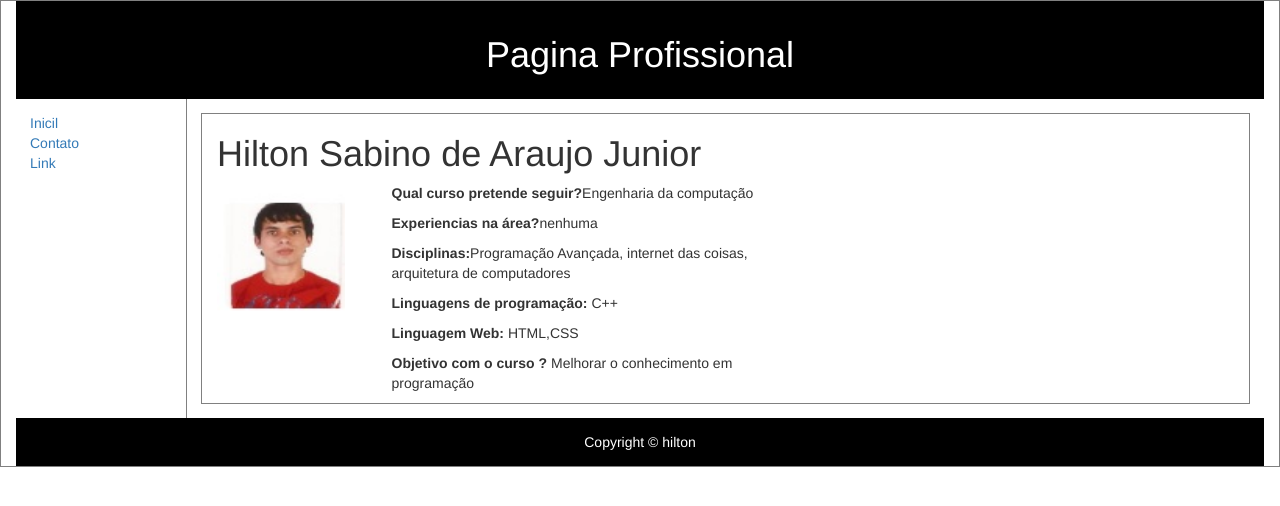
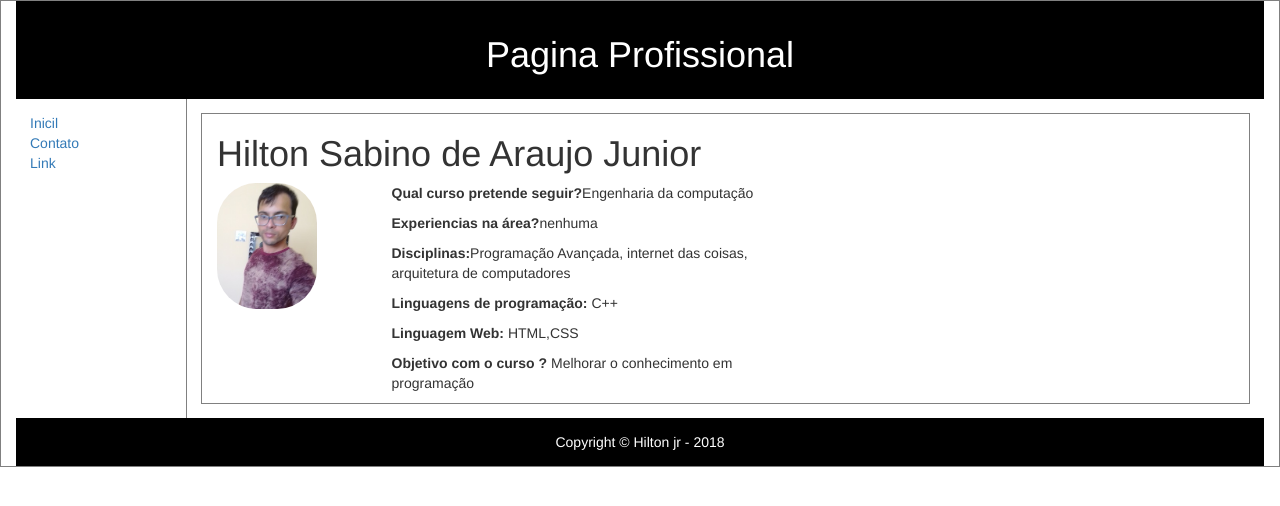
Before and after one commit to hiltonjr/hiltonjr.github.io, a plain HTML site: page Paginaprofissional.html in a window 1280 px wide. Drawn offline with nearby package versions, Linux system fonts and the light colour scheme.

Commit message:
melhorias
add foto arredondada

```diff
--- a/Paginaprofissional.html
+++ b/Paginaprofissional.html
@@ -66,7 +66,10 @@ article {
   <h1>Hilton Sabino de Araujo Junior</h1>
     <div class="row">
       <div class="col-sm-2">
-        <img src="hiltonjr.github.io/imag/Image.jpg" style="width:128px;height:128px;">
+              	<style type="text/css">
+                  img{border-radius: 40px;}
+        </style>
+        <img src="hiltonjr.github.io/imag/20171215_111213.jpg" style="width:100px;height:126px;">
       </div>
       <div class="col-sm-5">
         <p><b>Qual curso pretende seguir?</b>Engenharia da computação</p>
@@ -80,10 +83,7 @@ article {
   </div>
 </article>
 
-<footer>Copyright &copy; hilton </footer>
-
-<body background="clouds.gif">
-<body background="http://www.w3schools.com/clouds.gif">
+<footer>Copyright &copy; Hilton jr - 2018  </footer>
 
 </div>
 
```
